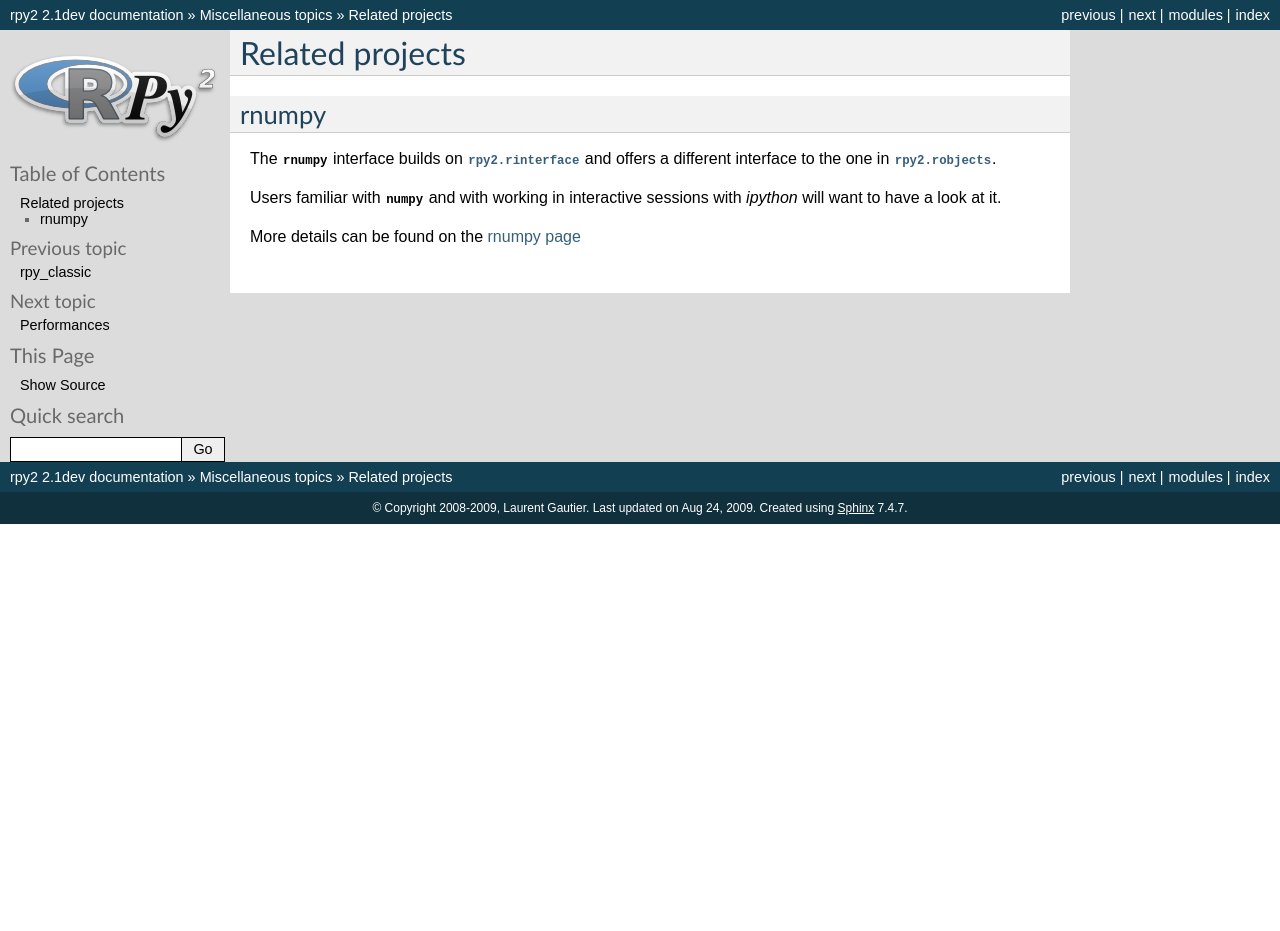
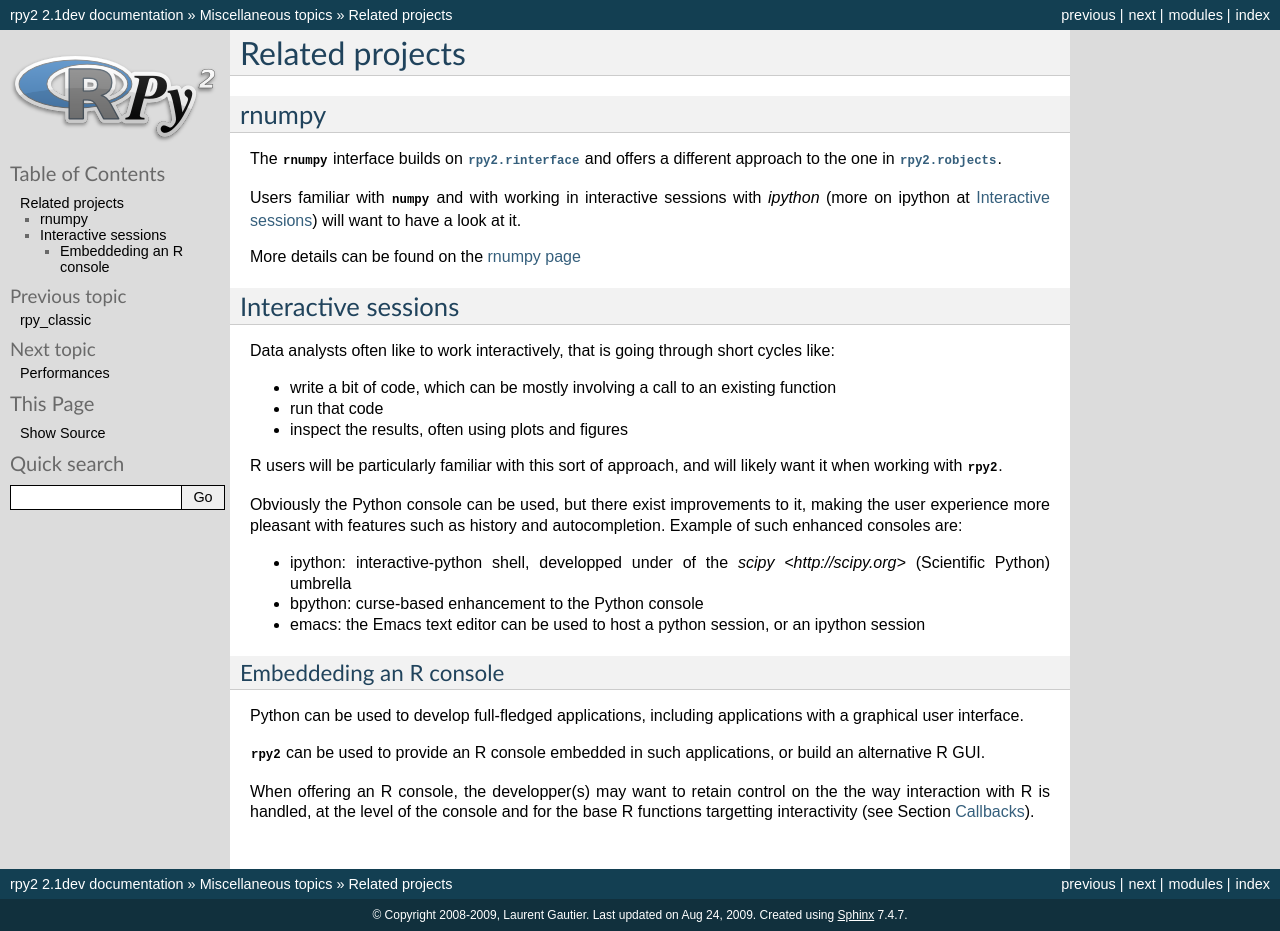
Before and after one commit to rpy2/rpy2, a Sphinx documentation site: the page built from doc/source/related_projects.rst, in a window 1280 px wide. Built offline with Sphinx 7.4.7, drawn with Linux system fonts in a browser that asks for light colours; formulas are drawn with MathJax 3; before the commit the page ends 900 px from its top, so only the background shows below that.

Commit message:
more doc on using rpy2 interactively

```diff
--- a/doc/source/related_projects.rst
+++ b/doc/source/related_projects.rst
@@ -7,10 +7,54 @@ rnumpy
 ======
 
 The :mod:`rnumpy` interface builds on :mod:`rpy2.rinterface`
-and offers a different interface to the one in :mod:`rpy2.robjects`.
+and offers a different approach to the one in :mod:`rpy2.robjects`.
 
 Users familiar with :mod:`numpy` and with working in interactive sessions
-with *ipython* will want to have a look at it.
+with *ipython* (more on ipython at :ref:`interactive-sessions`)
+will want to have a look at it.
 
 More details can be found on the
 `rnumpy page <http://bitbucket.org/njs/rnumpy/wiki/Home>`_
+
+.. _interactive-sessions:
+
+Interactive sessions
+====================
+
+Data analysts often like to work interactively, that is going through short
+cycles like:
+
+* write a bit of code, which can be mostly involving a call to an existing function
+
+* run that code
+
+* inspect the results, often using plots and figures
+
+R users will be particularly familiar with this sort of approach, and will likely
+want it when working with :mod:`rpy2`.
+
+Obviously the Python console can be used, but there exist improvements to it, making
+the user experience more pleasant with features such as history and autocompletion.
+Example of such enhanced consoles are:
+
+* ipython: interactive-python shell, developped under of the `scipy <http://scipy.org>`
+  (Scientific Python) umbrella
+
+* bpython: curse-based enhancement to the Python console
+
+* emacs: the Emacs text editor can be used to host a python session,
+  or an ipython session
+
+
+Embeddeding an R console
+------------------------
+
+Python can be used to develop full-fledged applications, including applications with
+a graphical user interface.
+
+:mod:`rpy2` can be used to provide an R console embedded in such applications,
+or build an alternative R GUI.
+
+When offering an R console, the developper(s) may want to retain control on the
+the way interaction with R is handled, at the level of the console and for the
+base R functions targetting interactivity (see Section  :ref:`rinterface-callbacks`).
```
